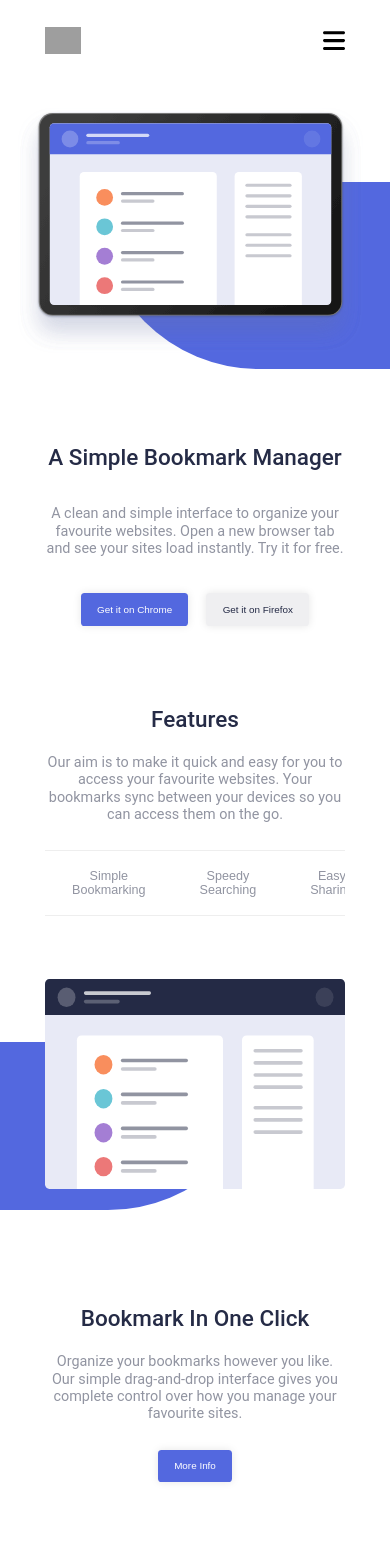
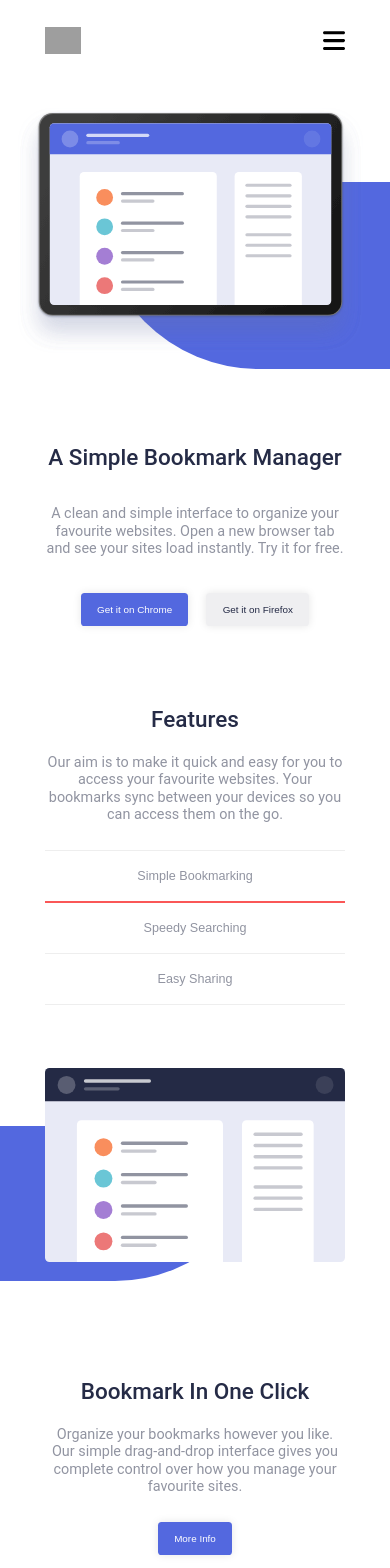
Before and after one commit to muhdszakari6/bookmark-landing-page, an Angular app: page / in a window 390 px wide. Shown: the top 1568 px of the page. Built offline with nearby package versions, Linux system fonts and the light colour scheme; grey boxes are pictures that could not be loaded.

Commit message:
disable scrolltrigger on mobile

```diff
--- a/src/app/extension/extension.component.ts
+++ b/src/app/extension/extension.component.ts
@@ -41,6 +41,7 @@ export class ExtensionComponent implements OnInit {
       rotate: 20,
       opacity: 0,
       duration: 1,
+      delay: .5,
       scrollTrigger: { start: 'top center', trigger: this.card2.nativeElement, toggleActions: 'play pause none pause' }
 
     })
@@ -53,6 +54,7 @@ export class ExtensionComponent implements OnInit {
       rotate: 20,
       opacity: 0,
       duration: 1,
+      delay: 1,
       scrollTrigger: { start: 'top center', trigger: this.card1.nativeElement, toggleActions: 'play pause none pause' }
 
     })
--- a/src/app/features/features.component.html
+++ b/src/app/features/features.component.html
@@ -29,7 +29,7 @@
 
   </div>
 
-  <div class="feature__tab-container">
+  <div class="feature__tab-container-desktop">
 
 
     <div class="feature__tab-content">
@@ -61,8 +61,8 @@
         </div>
       </div>
 
+    </div>
 
-    </div>
     <div class="feature__tab-content">
 
       <div class="feature__x">
@@ -135,4 +135,61 @@
     </div>
   </div>
 
+  <div *ngIf="isHandset" class="feature__tab-container-mobile">
+
+    <div class="feature__tab-content">
+
+      <div class="feature__x">
+        <img src="assets/illustration-features-tab-1.svg" *ngIf="openedTab===0" alt="" class="feature__illustrations">
+        <img src="assets/illustration-features-tab-2.svg" *ngIf="openedTab===1" alt="" class="feature__illustrations">
+        <img src="assets/illustration-features-tab-3.svg" *ngIf="openedTab===2" alt="" class="feature__illustrations">
+      </div>
+
+
+      <div class="feature__y">
+
+        <h1 class="feature__title" *ngIf="openedTab===0">
+          Bookmark in one click
+        </h1>
+        <h1 class="feature__title" *ngIf="openedTab===1">
+          Intelligent Search
+        </h1>
+
+        <h1 class="feature__title" *ngIf="openedTab===2">
+          Share your bookmarks
+        </h1>
+
+
+
+
+        <p class="feature__desc" *ngIf="openedTab === 0">
+          Organize your bookmarks however you like. Our simple drag-and-drop interface gives you complete
+          control over how you manage your favourite sites.
+        </p>
+
+        <p class="feature__desc" *ngIf="openedTab === 1">
+          Our powerful search feature will help you find saved sites in no time at all. No need to trawl through all of
+          your
+          bookmarks.
+        </p>
+
+        <p class="feature__desc" *ngIf="openedTab === 2">
+          Easily share your bookmarks and collections with others. Create a shareable link that you can send at the
+          click
+          of a
+          button.
+        </p>
+
+        <div class="feature__cta">
+          <button class="btn btn-primary">
+            More Info
+          </button>
+        </div>
+      </div>
+
+
+    </div>
+  </div>
+
+
 </section>
--- a/src/app/features/features.component.scss
+++ b/src/app/features/features.component.scss
@@ -178,16 +178,26 @@
 
 
   }
-  &__tab-container{
+  &__tab-container-desktop{
     display: flex;
     overflow: hidden;
       flex-wrap: nowrap;
+      @include respond(phone){
+        display: none;
+    }
+  }
+    &__tab-container-mobile{
+    display: none;
+
+      @include respond(phone){
+        display: block;
+    }
   }
   &__tabs-wrapper{
     position: relative;
-    display: flex;
-    overflow: scroll;
-      flex-wrap: nowrap;
+    // display: flex;
+    // overflow: scroll;
+      // flex-wrap: nowrap;
   }
   &__illustrations{
     @include respond(phone){
@@ -206,5 +216,7 @@
 
 
 .active{
-  // border-bottom: 2px solid $soft-red;
+   @include respond(phone){
+  border-bottom: 2px solid $soft-red;
+    }
 }
--- a/src/app/features/features.component.ts
+++ b/src/app/features/features.component.ts
@@ -2,6 +2,8 @@ import { Component, ElementRef, OnInit, ViewChild } from '@angular/core';
 import { gsap } from 'gsap';
 import { ScrollTrigger, ScrollToPlugin } from 'gsap/all';
 import { CSSRulePlugin } from "gsap/CSSRulePlugin";
+import { Observable, map, fromEvent, startWith, shareReplay } from 'rxjs';
+
 
 gsap.registerPlugin(ScrollTrigger, ScrollToPlugin, CSSRulePlugin);
 
@@ -21,18 +23,40 @@ export class FeaturesComponent implements OnInit {
   openedTab: number = 0;
   tabs: string[] = ['Simple Bookmarking', 'Speedy Searching', 'Easy Sharing']
   tween: any
+  isHandset: boolean = false;
 
-  constructor() { }
+  media(query: string): Observable<boolean> {
+    const mediaQuery = window.matchMedia(query);
+    return fromEvent(mediaQuery, 'change').pipe(
+      startWith(mediaQuery as any),
+      map((list: MediaQueryList) => list.matches)
+    );
+  }
+
+  // Usage
+
+  constructor(
+
+  ) { }
 
   ngOnInit(): void {
     const panels = gsap.utils.toArray(".feature__tab-content");
+    this.media('(max-width: 767px)').subscribe((matches) =>
+      this.isHandset = (matches) // true or false
+    );
+
+
+    ScrollTrigger.matchMedia({
+
+      // desktop
+      "(min-width: 768px)": () => {
         this.tween = gsap.to(panels, {
           xPercent: -100 * (panels.length - 1),
           ease: "none",
           scrollTrigger: {
             trigger: this.container.nativeElement,
             pin: true,
-        pinSpacing: true,
+            pinSpacing: false,
             start: 'center center',
             scrub: .3,
             snap: 1 / (panels.length - 1),
@@ -55,29 +79,15 @@ export class FeaturesComponent implements OnInit {
             end: "+=3500",
           }
         });
-    // console.log(this.indicatorMobile)
-    // gsap.to(this.indicatorMobile.nativeElement, {
-    //   yPercent: 100 * (panels.length - 1),
-    //   ease: "none",
-    //   scrollTrigger: {
-    //     trigger: this.container.nativeElement,
-    //     pin: true,
-    //     pinSpacing: true,
-    //     start: 'center center',
-    //     scrub: .3,
-    //     snap: 1 / (panels.length - 1),
-    //     // base vertical scrolling on how wide the container is so it feels more natural.
-    //     end: "+=3500",
-    //   }
-    // });
 
 
+      },
+    });
   }
 
   openTab(i: number, targetElem: any) {
     this.openedTab = i
 
-    console.log(targetElem.offsetWidth)
 
     let totalScroll = this.tween.scrollTrigger.end - this.tween.scrollTrigger.start,
       totalMovement = ([1, 2, 3].length - 1) * targetElem.offsetWidth;
```
Lines whose indentation alone changed are shown as unchanged.
